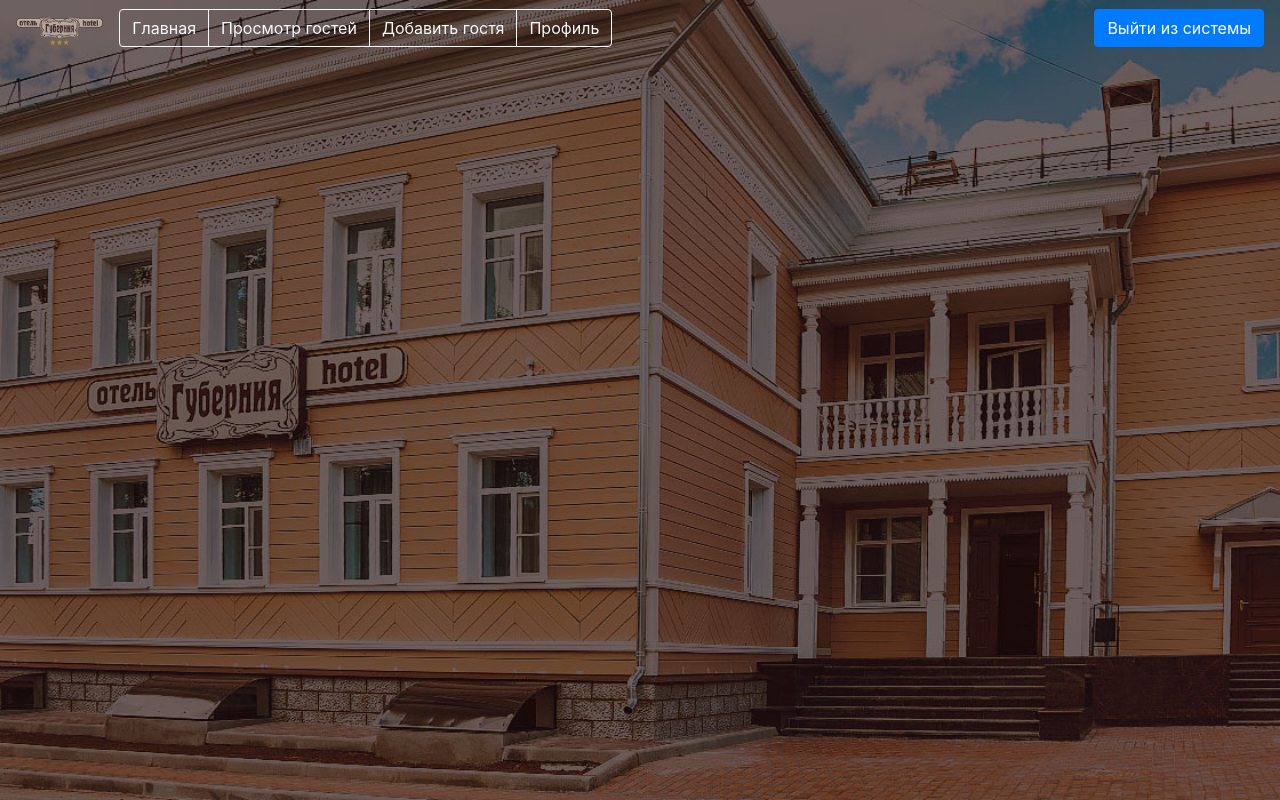
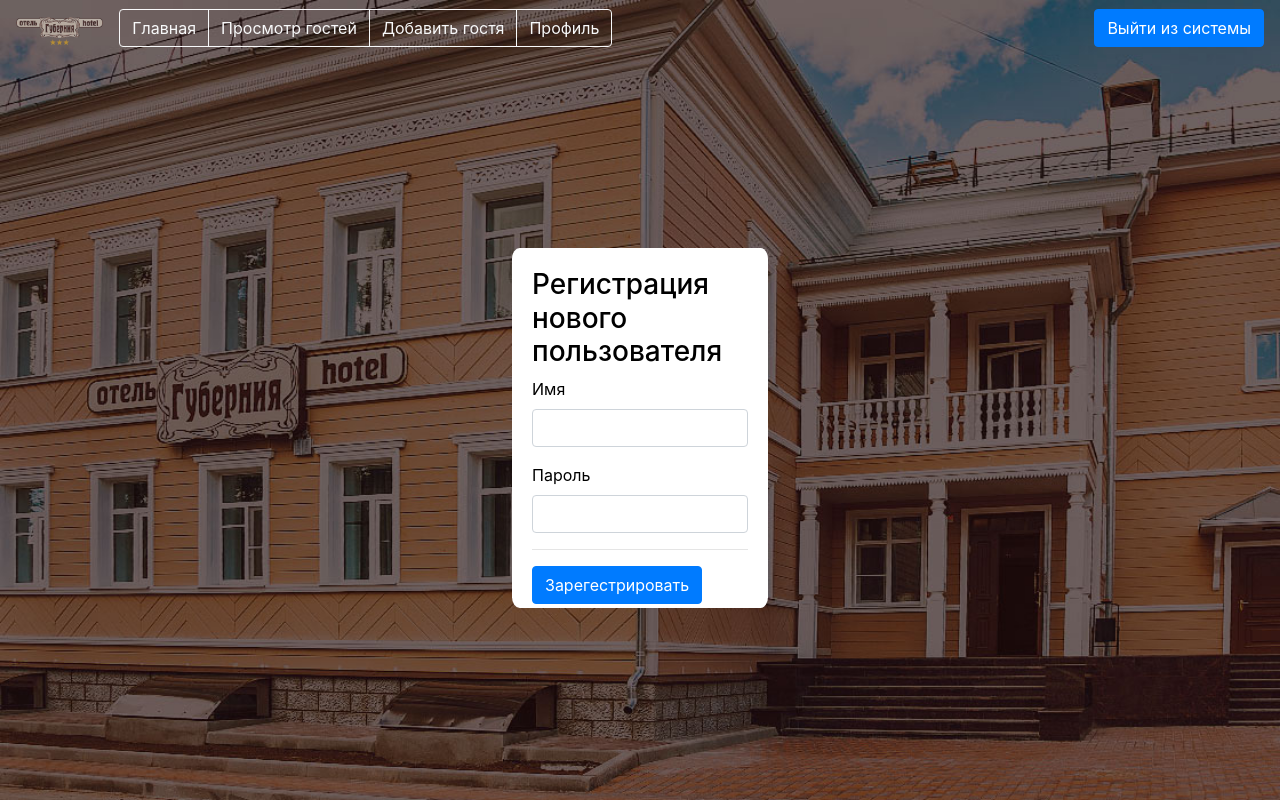
Before and after one commit to pixero/Crm-FRONT, a React app: page /admin in a window 1280 px wide. Built offline with nearby package versions, Linux system fonts and the light colour scheme; sample sign-in values are in the browser's storage.

Commit message:
add admin page and correct form with input

```diff
--- a/src/App.js
+++ b/src/App.js
@@ -12,7 +12,7 @@
                 <Route  path="/" component={GetRequest} />
                 <Route  path="/" component={BasePage}/>
                 <Route  path="/authenticate" component={Form} />
-                <Route  path="/registration" component={Form} />
+                {/*<Route  path="/registration" component={Form} />*/}
         </div>
     );
 }
--- /dev/null
+++ b/src/components/adminPage/AdminPanel.jsx
@@ -0,0 +1,67 @@
+import React from "react";
+import AdminPanelStyle from './AdminPanelStyle.module.sass';
+import Axios from "axios";
+
+export default class AdminPanel extends React.Component{
+
+    constructor(props) {
+        super(props);
+        this.state={
+            inputName : '',
+            inputPassword : ''
+        };
+        this.inputPassword = React.createRef();
+        this.inputName = React.createRef();
+    }
+
+    send(){
+
+        let object = {
+            'username': this.state.inputName,
+            'password': this.state.inputPassword
+        }
+        object = JSON.stringify(object)
+        Axios.post(window.location.pathname +'/registration', object, {
+                headers: {
+                    'Content-Type': 'application/json'
+                }
+            }
+        )
+            .then(response => {
+                this.setState({response: response.data.response})
+            })
+            .catch(error => {
+                console.error(error)
+            })
+
+    }
+
+    render() {
+        return(
+            <div className={AdminPanelStyle.contentAdmin}>
+                <div className={AdminPanelStyle.mainForm}>
+                    <h3>Регистрация нового пользователя</h3>
+                    <div className="form-group">
+                        <label htmlFor="exampleInputEmail1">Имя </label>
+                        <input type="text" className="form-control" id="exampleInputEmail1"
+                               aria-describedby="emailHelp"
+                               ref={this.inputName} value={this.state.inputName}
+                               onChange={() => this.setState({inputName:this.inputName.current.value})}
+                        />
+                        {/*<small id="emailHelp" className="form-text text-muted">{this.state.message}</small>*/}
+                    </div>
+                    <div className="form-group">
+                        <label htmlFor="exampleInputPassword1">Пароль</label>
+                        <input type="password" className="form-control" id="exampleInputPassword1"
+                               value={this.state.inputPassword}
+                               onChange={()=> this.setState({ inputPassword:this.inputPassword.current.value})}
+                               ref={this.inputPassword}/>
+                    </div>
+                    <hr/>
+                    <p>{this.state.message}</p>
+                    <button className="btn btn-primary" onClick={() => this.send()}> Зарегестрировать </button>
+                </div>
+            </div>
+        )
+    }
+}
--- /dev/null
+++ b/src/components/adminPage/AdminPanelStyle.module.sass
@@ -0,0 +1,13 @@
+.contentAdmin
+  color: black
+.mainForm
+  padding: 20px
+  width: 20%
+  height: 45vh
+  border-radius: 3%
+  position: absolute
+  top: 50%
+  left: 40%
+  background: white
+  transform: translateX(-50%)
+  transform: translateY(-50%)
--- a/src/components/registrationAndAuth/form/Form.jsx
+++ b/src/components/registrationAndAuth/form/Form.jsx
@@ -1,6 +1,6 @@
 import React from "react";
 import FormStyle from './FormStyle.module.sass';
-import {NavLink, Redirect} from "react-router-dom";
+import {Redirect} from "react-router-dom";
 import Axios from "axios";
 
 
@@ -14,17 +14,12 @@
         this.inputPassword = React.createRef();
 
         this.state = {
-            name: '',
-            buttonName: '',
-            ref: '',
-            refName: '',
-            response: '',
-            message: ''
+            password:'',
+            name:''
         }
     }
 
     send() {
-        if (window.location.pathname === '/authenticate') {
             let arr = {
                 'username': this.inputName.current.value,
                 'password': this.inputPassword.current.value
@@ -42,64 +37,19 @@
                         localStorage.setItem('isAuth', true)
                         window.location.reload()
                     } else {
-                        // add message in form
+                        //  message in form
                         this.setState({message: 'Неверный логин или пароль'})
                     }
                 })
                 .catch(error => {
                     console.error(error)
                 })
-        }
-        if (window.location.pathname === '/registration') {
-            let object = {
-                'username': this.inputName.current.value,
-                'password': this.inputPassword.current.value
-            }
-            object = JSON.stringify(object)
-            Axios.post(window.location.pathname, object, {
-                    headers: {
-                        'Content-Type': 'application/json'
-                    }
-                }
-            )
-                .then(response => {
-                    this.setState({response: response.data.response})
-                })
-                .catch(error => {
-                    console.error(error)
-                })
-        }
     }
 
-    componentDidMount() {
-        if (window.location.pathname === '/authenticate') {
-            this.setState({
-                name: 'Авторизация',
-                buttonName: 'Войти',
-                ref: '/registration',
-                refName: 'Зарегистрироваться'
-            })
-        }
-        if (window.location.pathname === '/registration') {
-            this.setState({
-                name: 'Регистрация',
-                buttonName: 'Отправить',
-                ref: '/authenticate',
-                refName: 'Авторизироваться'
-            })
-        }
-    }
 
     render() {
 
         let isAuth = localStorage.getItem('isAuth')
-        if (this.state.response) {
-            return (
-                <Redirect to='/authenticate'/>
-            )
-        } else if (this.state.response === false) {
-            this.state.message = "Пользователь с таким именем уже существует";
-        }
 
         if (isAuth) {
             return (
@@ -110,25 +60,26 @@
         return (
             <div className={FormStyle.form}>
                 <div className={FormStyle.mainForm}>
-                    <h3>{this.state.name}</h3>
+                    <h3>Авторизация</h3>
                     <div className="form-group">
                         <label htmlFor="exampleInputEmail1">Имя администратора</label>
                         <input type="text" className="form-control" id="exampleInputEmail1"
                                aria-describedby="emailHelp"
+                               value={this.state.name}
+                               onChange={()=>this.setState({name:this.inputName.current.value})}
                                ref={this.inputName}/>
                         {/*<small id="emailHelp" className="form-text text-muted">{this.state.message}</small>*/}
                     </div>
                     <div className="form-group">
                         <label htmlFor="exampleInputPassword1">Пароль</label>
                         <input type="password" className="form-control" id="exampleInputPassword1"
+                               value={this.state.password}
+                               onChange={ ()=> this.setState({password:this.inputPassword.current.value})}
                                ref={this.inputPassword}/>
                     </div>
-                    <NavLink to={this.state.ref}>
-                        {this.state.refName}
-                    </NavLink>
                     <hr/>
                     <p>{this.state.message}</p>
-                    <button className="btn btn-primary" onClick={() => this.send()}> {this.state.buttonName} </button>
+                    <button className="btn btn-primary" onClick={() => this.send()}> Авторизироваться </button>
                 </div>
             </div>
         )
--- a/src/layouts/BasePage.jsx
+++ b/src/layouts/BasePage.jsx
@@ -3,6 +3,7 @@
 import {Route} from "react-router-dom";
 import ViewGuest from "../components/viewGuest/ViewGuest";
 import BasePageStyle from './BasePageStyle.module.sass'
+import AdminPanel from "../components/adminPage/AdminPanel";
 
 
 
@@ -19,6 +20,7 @@
                 </div>
                 <div className={BasePageStyle.content}>
                     <Route path="/guest" render={()=> <ViewGuest />}/>
+                    <Route path="/admin" render={()=> <AdminPanel/>}/>
                 </div>
 
             </div>
```
